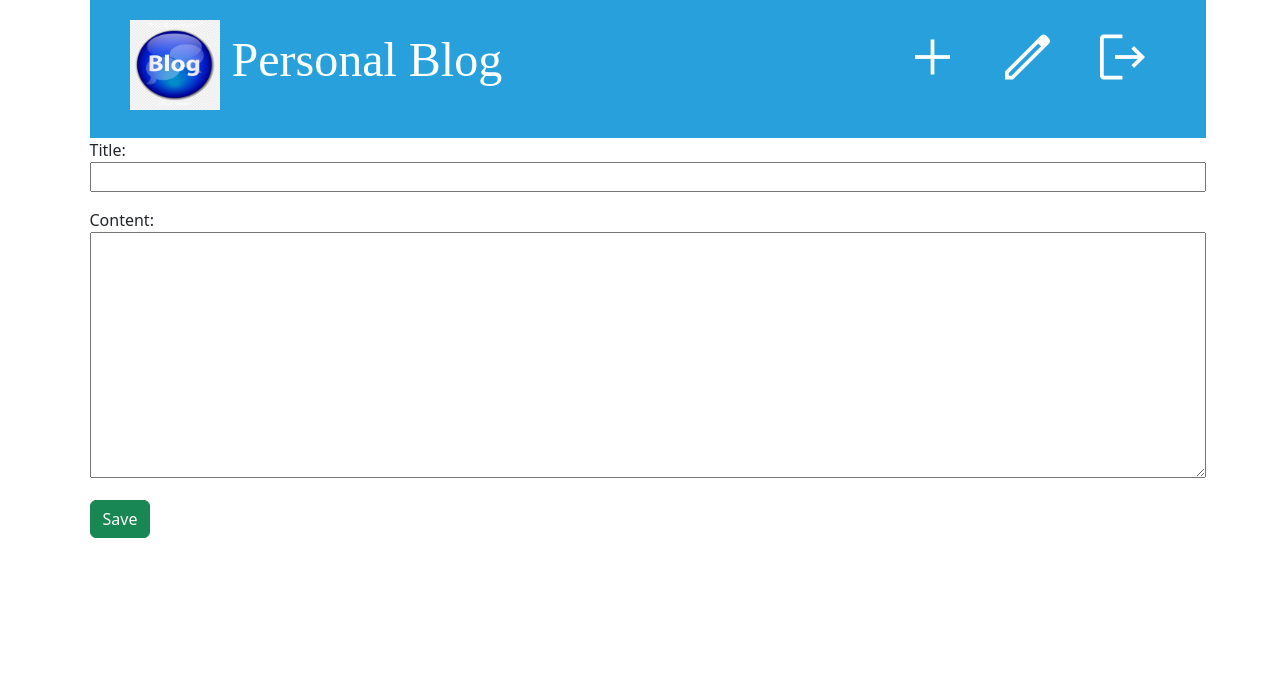
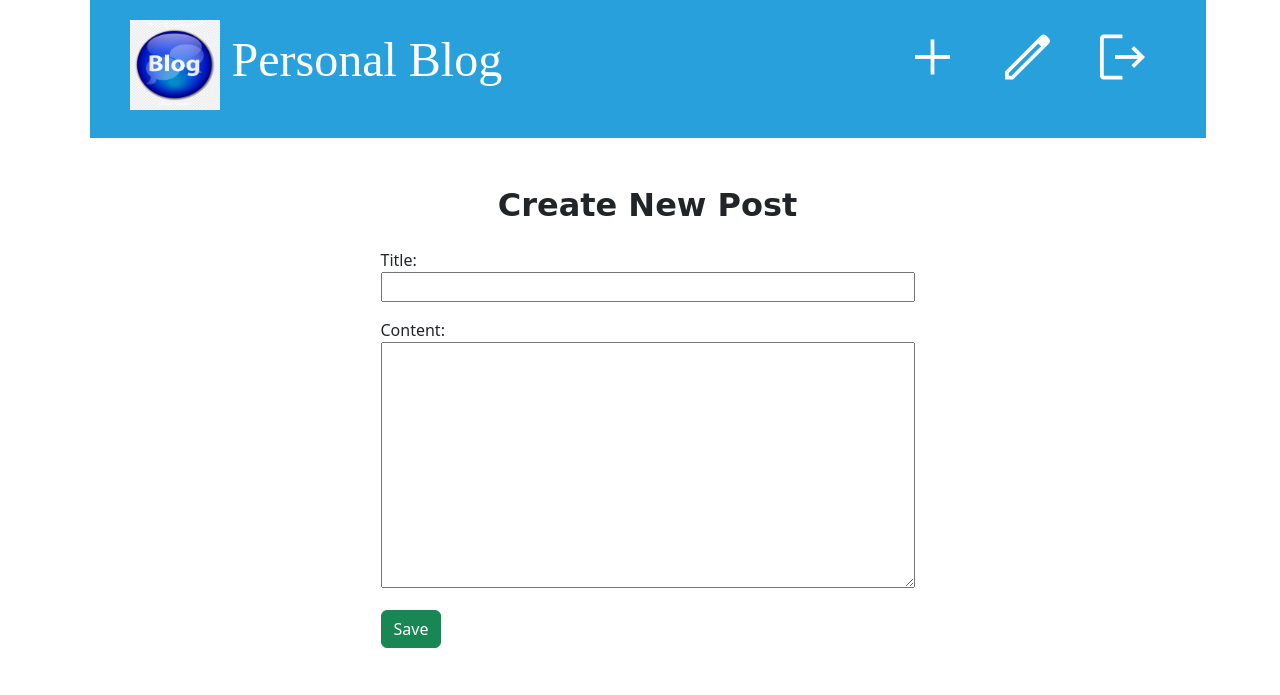
Before and after one commit to riya9818/Blog-App, a Django app: page /post-create/ in a window 1280 px wide. Shown: the top 695 px of the page. Run offline with Django 5.2, Linux system fonts and the light colour scheme; a user stored in the database is signed in; some libraries are stand-ins or nearby versions.

Commit message:
Add base post create template structure

```diff
--- a/templates/post_create.html
+++ b/templates/post_create.html
@@ -1,9 +1,16 @@
 {% extends "base.html" %}
 
 {% block content %}
-    <form action="" method="post" class="post-form">
-        {% csrf_token %}
-        {{ form.as_p }}
-        <button type="submit" class="btn btn-success">Save</button>
-    </form>
+<div class="container py-5">
+    <div class="row justify-content-center">
+        <div class="col-lg-6 col-md-8">
+            <h2 class="text-center mb-4 fw-bold">Create New Post</h2>
+            <form action="" method="post" class="post-form">
+                {% csrf_token %}
+                {{ form.as_p }}
+                <button type="submit" class="btn btn-success">Save</button>
+            </form>
+        </div>
+    </div>
+</div>
 {% endblock content %}
```
